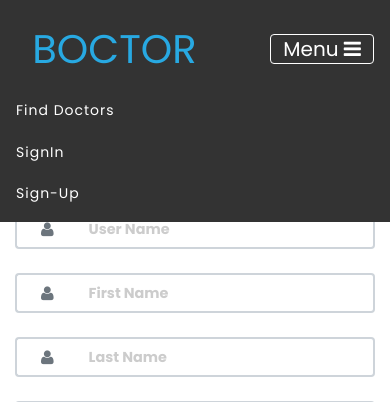
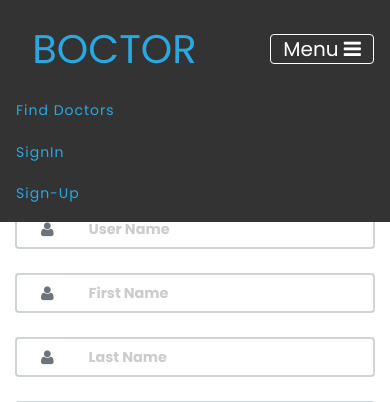
Before and after one commit to PatkarAditya22/Cinic-app-and-chatbot, a Node server app: page /signup in a window 390 px wide, after a click on "Menu". Shown: the top 402 px of the page. Run offline with Node 20, Linux system fonts and the light colour scheme; some libraries are stand-ins or nearby versions.

Commit message:
minute changes

```diff
--- a/app.js
+++ b/app.js
@@ -208,9 +208,8 @@ app.use(function (req, res, next) {
 });
 
 app.get("/", async function (req, res) {
-	let response = await fetch("https://newsapi.org/v2/everything?q=COVID&from=2020-12-30&sortBy=publishedAt&apiKey=452748674a1945a99d99275e720f6c5c&pageSize=30&page=2");
+	let response = await fetch("https://newsapi.org/v2/everything?q=COVID&from=2020-12-30&sortBy=publishedAt&apiKey=452748674a1945a99d99275e720f6c5c&pageSize=30&page=2&language=en");
 	response = await response.json();
-	console.log(response);
 	res.render("homepage",{response:response.articles});
 });
 
@@ -961,7 +960,7 @@ app.post('/chatBot', express.json(), (req, res) => {
 			return ((Number(a.loc.x) - Number(location.x)) ** 2 + (Number(a.loc.y) - Number(location.y)) ** 2) ** 0.5 -
 				((Number(b.loc.x) - Number(location.x)) ** 2 + (Number(b.loc.y) - Number(location.y)) ** 2) ** 0.5;
 		}).splice(0, 5);
-		const response = await fetch('http://17449d3d4d72.ngrok.io/predictdisease', {
+		const response = await fetch('http://5bf523e37917.ngrok.io/predictdisease', {
 			method: 'POST',
 			body: JSON.stringify({
 				symptoms: agent.context.get("symptoms").parameters["symptoms"].map(symptom => symptom.split(" ").join("_"))
@@ -1101,7 +1100,7 @@ app.post('/chatBot', express.json(), (req, res) => {
 			console.log(requestBody);
 			var responseData;
 
-			const response = await fetch("http://17449d3d4d72.ngrok.io/suggestdiet", {
+			const response = await fetch("http://5bf523e37917.ngrok.io/suggestdiet", {
 				method: "POST",
 				body: JSON.stringify(requestBody),
 				headers: {
--- a/views/partials/header.ejs
+++ b/views/partials/header.ejs
@@ -57,50 +57,50 @@
         <div class="collapse navbar-collapse" id="navbarResponsive">
           <ul class="navbar-nav text-uppercase ml-auto">
             <li class="nav-item">
-              <a class="nav-link js-scroll-trigger" href="/doctors">Find Doctors</a>
+              <a class="nav-link js-scroll-trigger" href="/doctors" style="color:#28A9E2;">Find Doctors</a>
             </li>
             <% if(!currentuser){ %>
               <li class="nav-item">
-                <a class="nav-link js-scroll-trigger" href="/signin">SignIn</a>
+                <a class="nav-link js-scroll-trigger" href="/signin" style="color:#28A9E2;">SignIn</a>
               </li>
               <li class="nav-item">
-                <a class="nav-link js-scroll-trigger" href="/signup">Sign-up</a>
+                <a class="nav-link js-scroll-trigger" href="/signup" style="color:#28A9E2;">Sign-up</a>
               </li>
               <% } else {
                   if(currentuser.type == "doctor"){ %>
                     <li class="nav-item">
-                      <a class="nav-link js-scroll-trigger" href="/doctors/<%=currentuser._id%>">Signed In As Dr <%= currentuser.fname %></a>
+                      <a class="nav-link js-scroll-trigger" href="/doctors/<%=currentuser._id%>" style="color:#28A9E2;">Signed In As Dr <%= currentuser.fname %></a>
                     </li>
                     <% if(!currentuser.description){ %>
                       <li class="nav-item">
-                        <a class="nav-link js-scroll-trigger" href="/details/<%= currentuser._id %>">Add Details</a>
+                        <a class="nav-link js-scroll-trigger" href="/details/<%= currentuser._id %>" style="color:#28A9E2;">Add Details</a>
                       </li>
                     <% } %>
                     <li class="nav-item">
-                      <a class="nav-link js-scroll-trigger" href="/aplist">Appointments</a>
+                      <a class="nav-link js-scroll-trigger" href="/aplist" style="color:#28A9E2;">Appointments</a>
                     </li>
                     <li class="nav-item">
-                      <a class="nav-link js-scroll-trigger" href="/stats">Stats</a>
+                      <a class="nav-link js-scroll-trigger" href="/stats" style="color:#28A9E2;">Stats</a>
                     </li>
                   <% }
                   if(currentuser.type == "patient"){ %>
                     <li class="nav-item">
-                      <a class="nav-link js-scroll-trigger" href="#">Signed In As <%= currentuser.fname %></a>
+                      <a class="nav-link js-scroll-trigger" href="#" style="color:#28A9E2;">Signed In As <%= currentuser.fname %></a>
                     </li>
                     <li class="nav-item">
-                      <a class="nav-link js-scroll-trigger" href="/patienthome">My Appointments</a>
+                      <a class="nav-link js-scroll-trigger" href="/patienthome" style="color:#28A9E2;">My Appointments</a>
                     </li>
                   <% }
                   if(currentuser.type == "admin"){ %>
                     <li class="nav-item">
-                      <a class="nav-link js-scroll-trigger" href="#">Signed In As Admin</a>
+                      <a class="nav-link js-scroll-trigger" href="#" style="color:#28A9E2;">Signed In As Admin</a>
                     </li>
                     <li class="nav-item">
-                      <a class="nav-link js-scroll-trigger" href="/admin">Feedbacks</a>
+                      <a class="nav-link js-scroll-trigger" href="/admin" style="color:#28A9E2;">Feedbacks</a>
                     </li>
                   <% } %>
                 <li class="nav-item">
-                  <a class="nav-link js-scroll-trigger" href="/logout">Logout</a>
+                  <a class="nav-link js-scroll-trigger" href="/logout" style="color:#28A9E2;">Logout</a>
                 </li>
               <% } %>
           </ul>
--- a/views/signin.ejs
+++ b/views/signin.ejs
@@ -60,9 +60,9 @@ $(function () {
         box-shadow: none;
     }
 </style>
-<br><br>
 <div class="section lb">
     <div class="container">
+        <br><br>
         <div class="row py-5 mt-4 align-items-center">
             <!-- For Demo Purpose -->
             <div class="col-md-5 pr-lg-5 mb-5 mb-md-0">
--- a/views/signup.ejs
+++ b/views/signup.ejs
@@ -64,6 +64,7 @@ $(function () {
 
 <div class="container">
     <div class="row py-5 mt-4 align-items-center">
+        <br><br>
         <!-- For Demo Purpose -->
         <div class="col-md-5 pr-lg-5 mb-5 mb-md-0">
             <img src="https://res.cloudinary.com/mhmd/image/upload/v1569543678/form_d9sh6m.svg" alt="" class="img-fluid mb-3 d-none d-md-block">
```
Also changed, not shown: views/homepage.ejs (+11 -8 lines).
